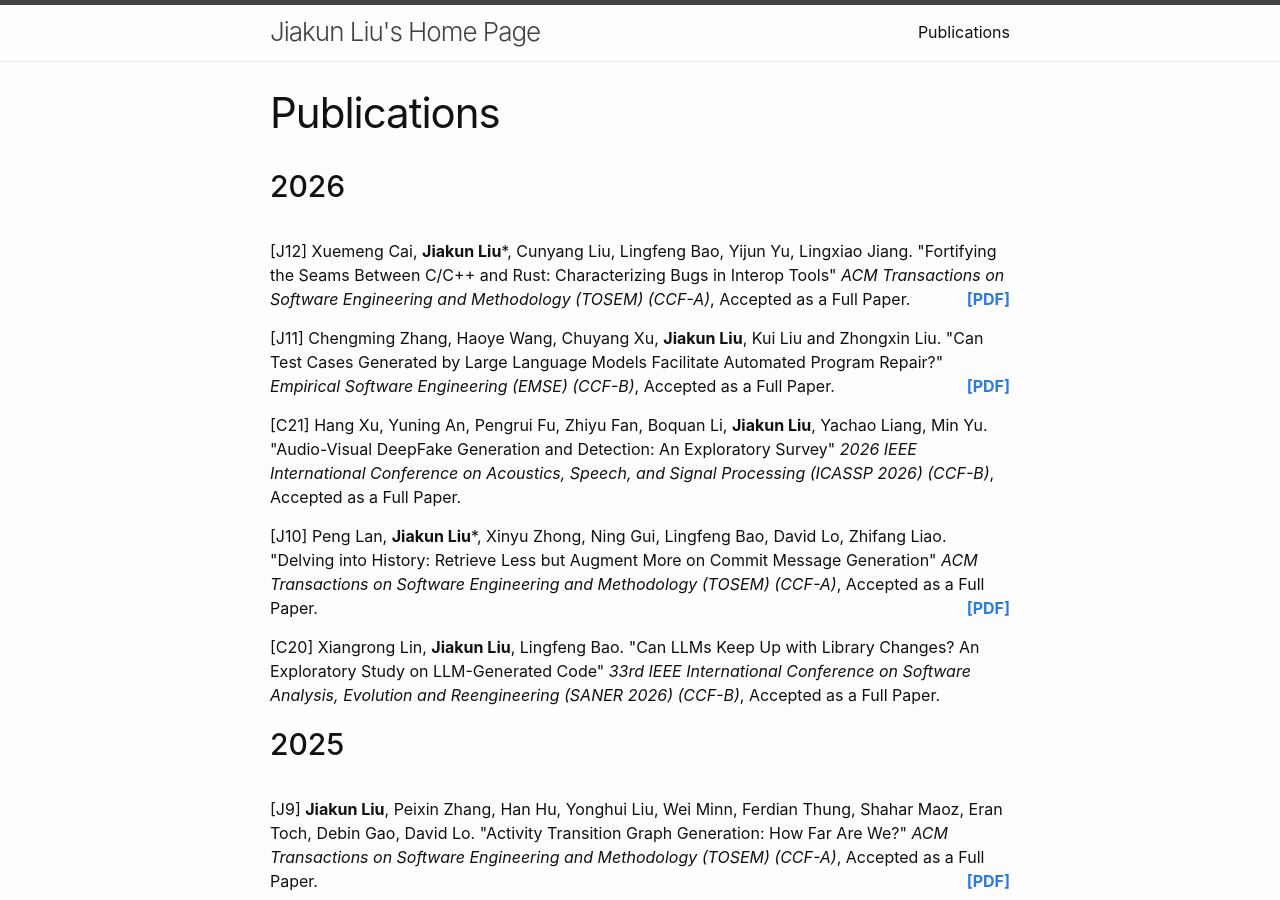
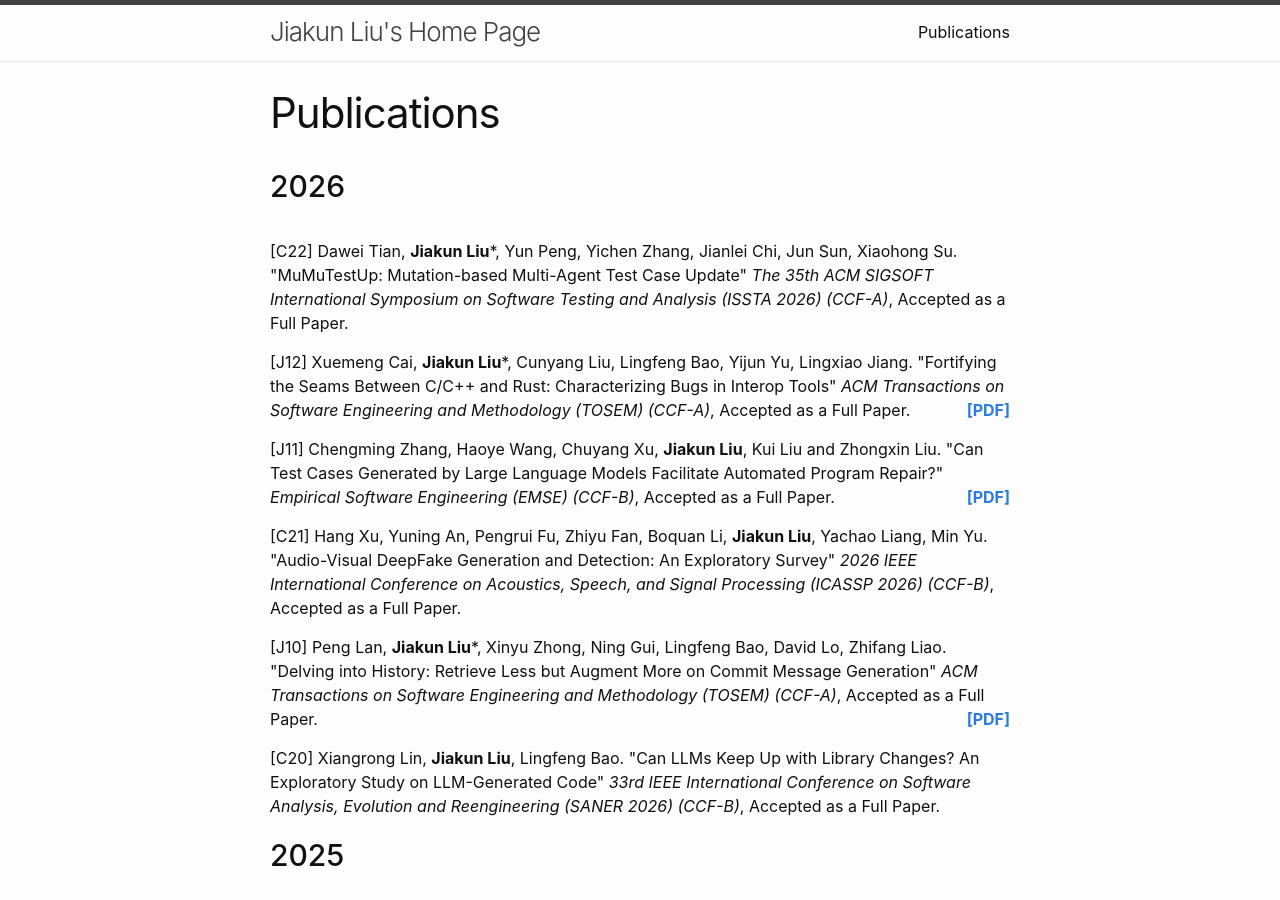
Before and after one commit to jiakun-liu/jiakun-liu.github.io, a Jekyll site: the page built from papers.md, in a window 1280 px wide and 900 px high. Built offline with Jekyll 4.4.1, drawn with Linux system fonts in a browser that asks for light colours.

Commit message:
issta 26

```diff
--- a/_data/papers.json
+++ b/_data/papers.json
@@ -1,5 +1,12 @@
 {
     "2026": [
+        {
+            "idx": "C22",
+            "title": "MuMuTestUp: Mutation-based Multi-Agent Test Case Update",
+            "authors": "Dawei Tian, <b>Jiakun Liu</b>*, Yun Peng, Yichen Zhang, Jianlei Chi, Jun Sun, Xiaohong Su",
+            "venue": "The 35th ACM SIGSOFT International Symposium on Software Testing and Analysis (ISSTA 2026) (CCF-A)",
+            "status": "Accepted as a Full Paper."
+        },
         {
             "idx": "J12",
             "title": "Fortifying the Seams Between C/C++ and Rust: Characterizing Bugs in Interop Tools",
```
